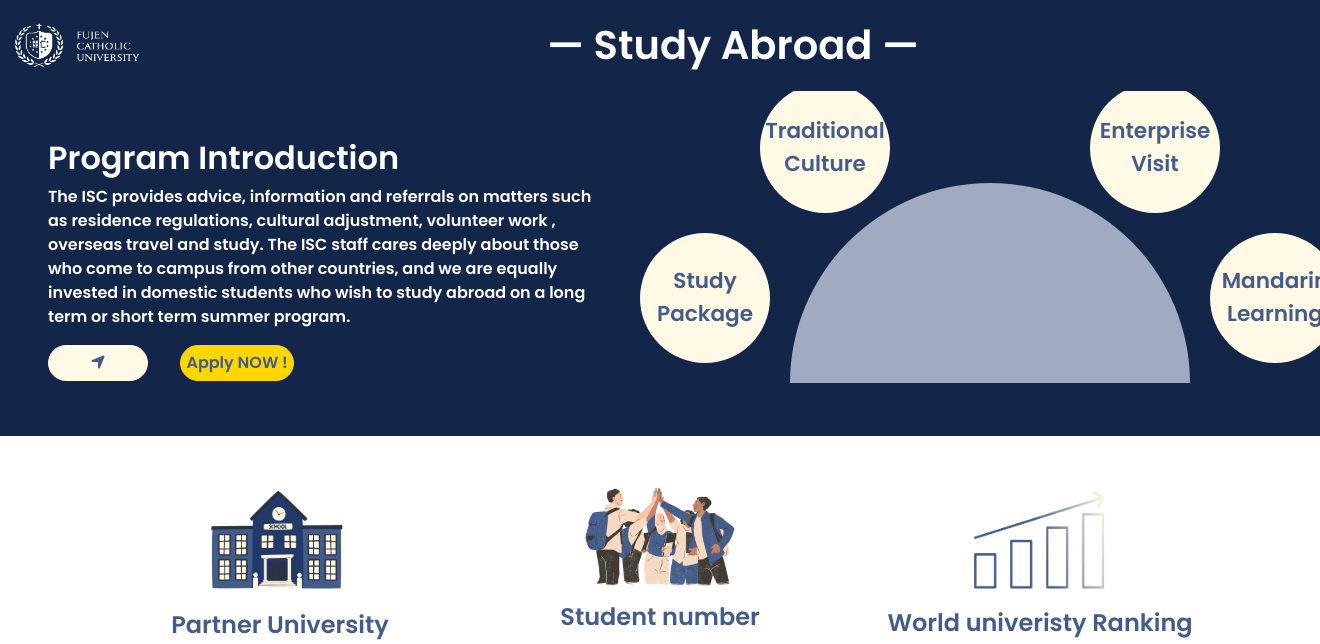
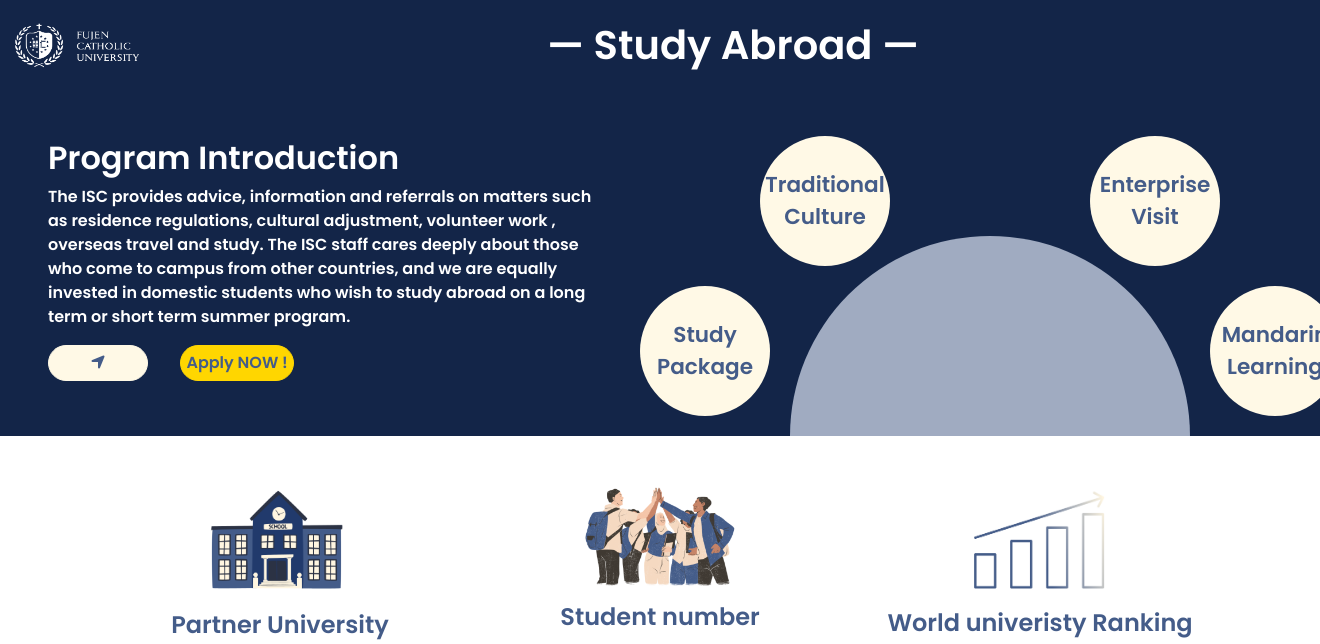
Before and after one commit to yuwen9012/fujenglobal, a PHP site: page /study-abroad.php in a window 1320 px wide; the page is wider, and only the part inside the window is pictured. Shown: the part 57-701 px from the top of that part. Run offline with PHP 8.4, Linux system fonts and the light colour scheme.

Commit message:
半圓緊貼下緣

```diff
--- a/study-abroad.php
+++ b/study-abroad.php
@@ -44,7 +44,6 @@
 
     <div class="container-fluid introduction-block">
         <div class="row">
-
             <div class="col-md-6 p-5">
                 <h2 class="fw-bolder">Program Introduction</h2>
                 <p class="fw-semibold">The ISC provides advice, information and referrals on matters such as residence regulations, cultural adjustment, volunteer work , overseas travel and study. The ISC staff cares deeply about those who come to campus from other countries, and we are equally invested in domestic students who wish to study abroad on a long term or short term summer program.</p>
@@ -54,7 +53,7 @@
                 </div>
             </div>
 
-            <div class="col-md-6">
+            <div class="col-md-6 d-flex align-items-end">
                 <div class="container text-center">
                     <div class="half-circle">
                         <div class="circle-btn" id="btn-study-package"><a href="study-package.php">Study Package</a></div>
```
